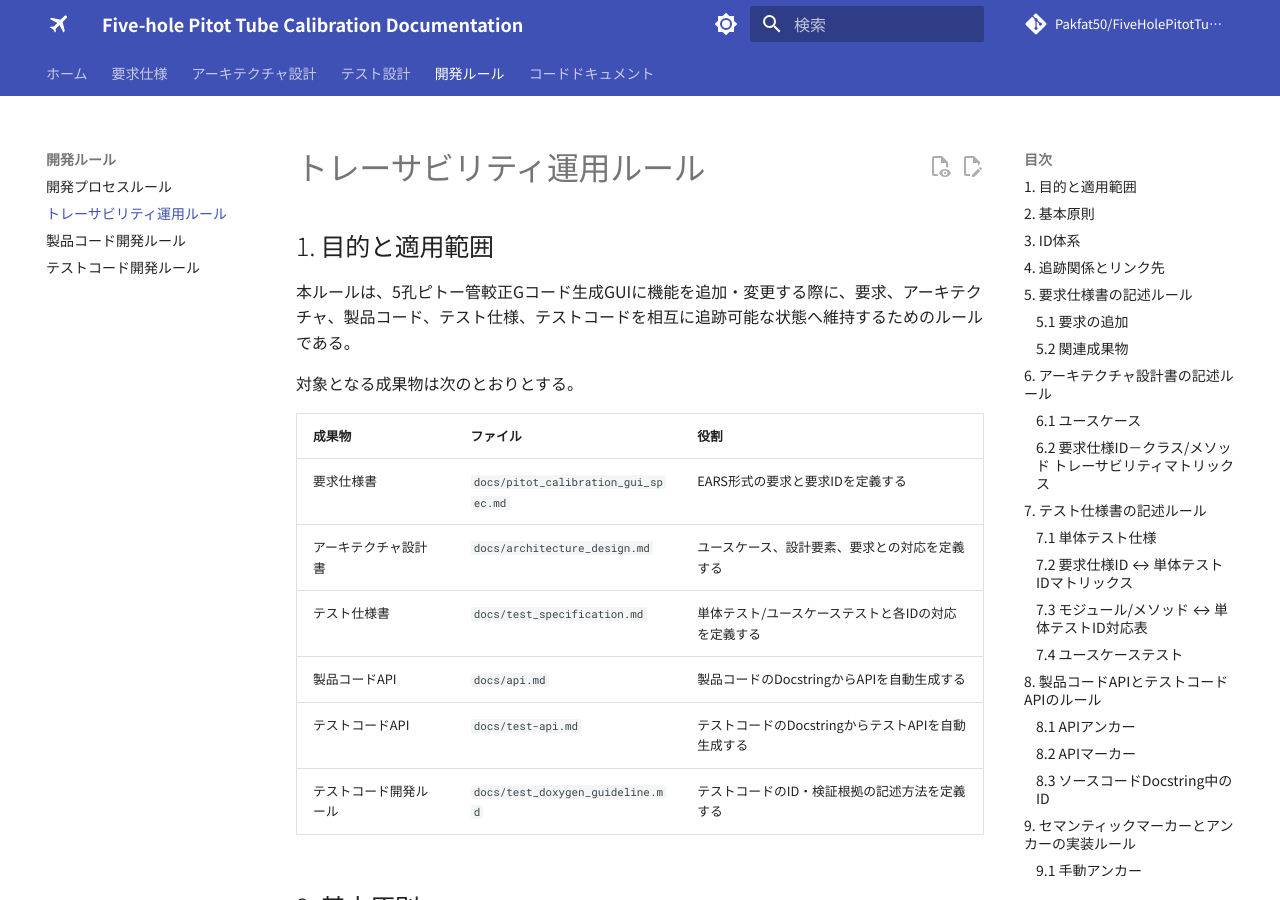
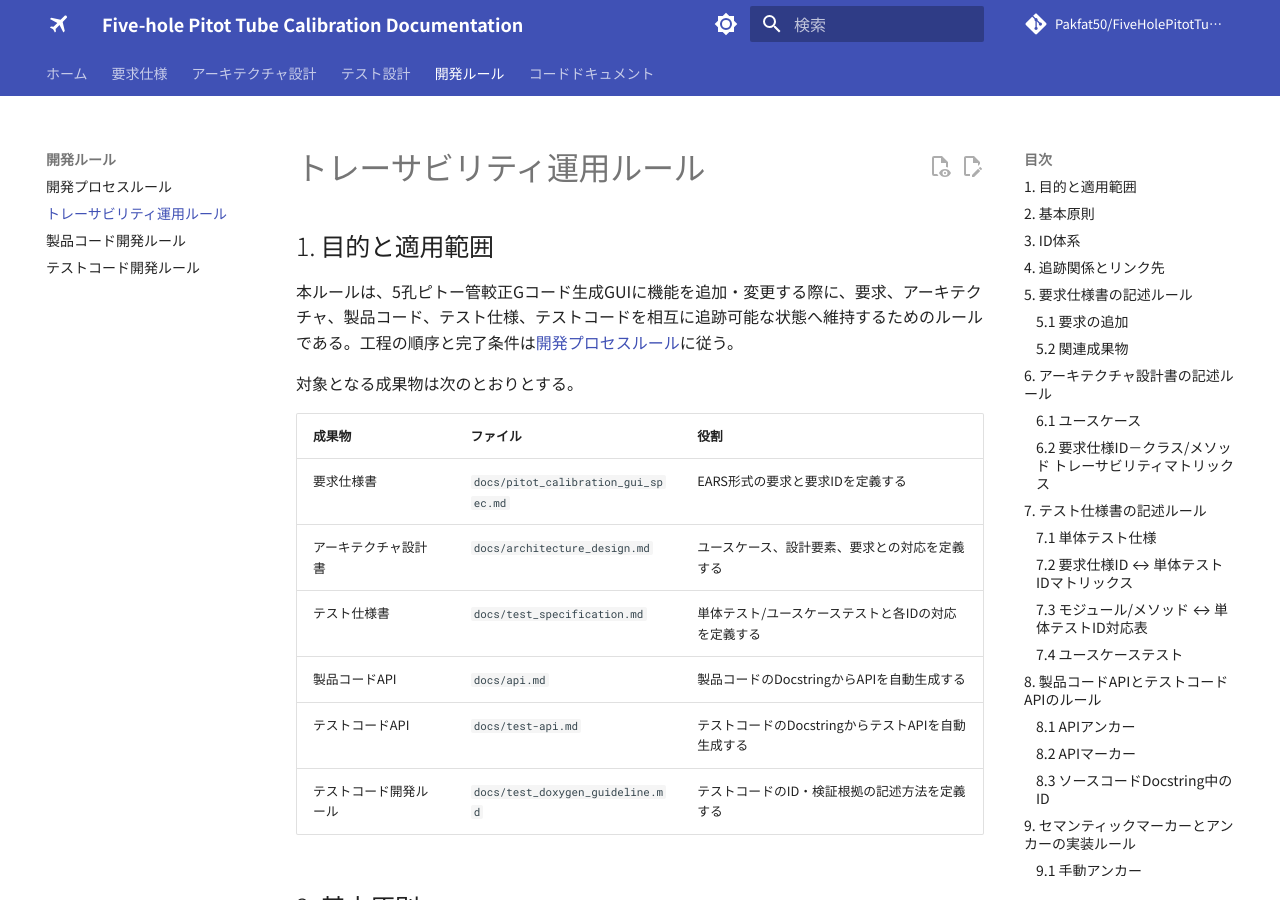
Before and after one commit to Pakfat50/FiveHolePitotTubeCalibration, an MkDocs documentation site: the page built from docs/traceability_rules.md, in a window 1280 px wide and 900 px high. Built offline with MkDocs 1.6.1 and Material for MkDocs 9.7.7, drawn with Linux system fonts in a browser that asks for light colours; comment, search, counter and statistics services are not loaded.

Commit message:
docs: link traceability rules to development process

```diff
--- a/docs/traceability_rules.md
+++ b/docs/traceability_rules.md
@@ -2,7 +2,7 @@
 
 ## 1. 目的と適用範囲
 
-本ルールは、5孔ピトー管較正Gコード生成GUIに機能を追加・変更する際に、要求、アーキテクチャ、製品コード、テスト仕様、テストコードを相互に追跡可能な状態へ維持するためのルールである。
+本ルールは、5孔ピトー管較正Gコード生成GUIに機能を追加・変更する際に、要求、アーキテクチャ、製品コード、テスト仕様、テストコードを相互に追跡可能な状態へ維持するためのルールである。工程の順序と完了条件は[開発プロセスルール](development_process_guideline.md)に従う。
 
 対象となる成果物は次のとおりとする。
 
```
